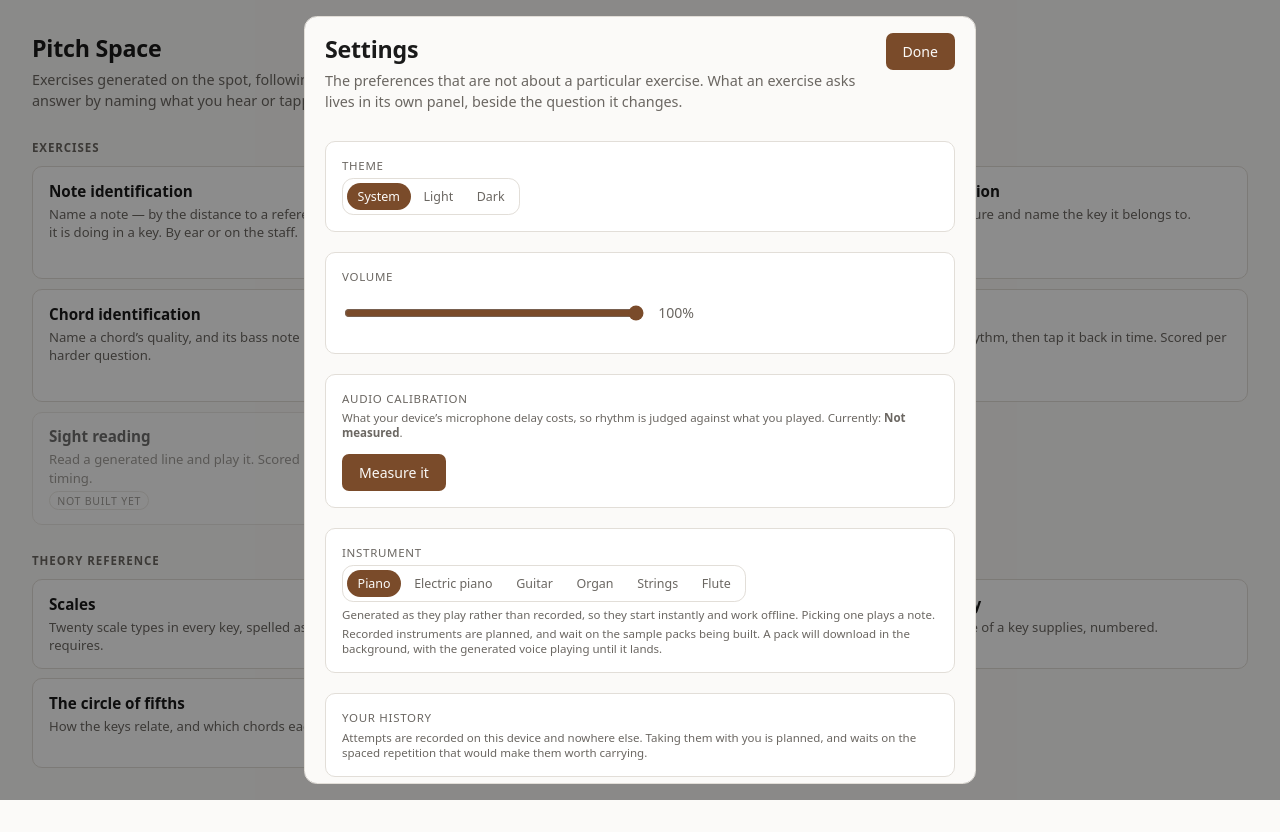
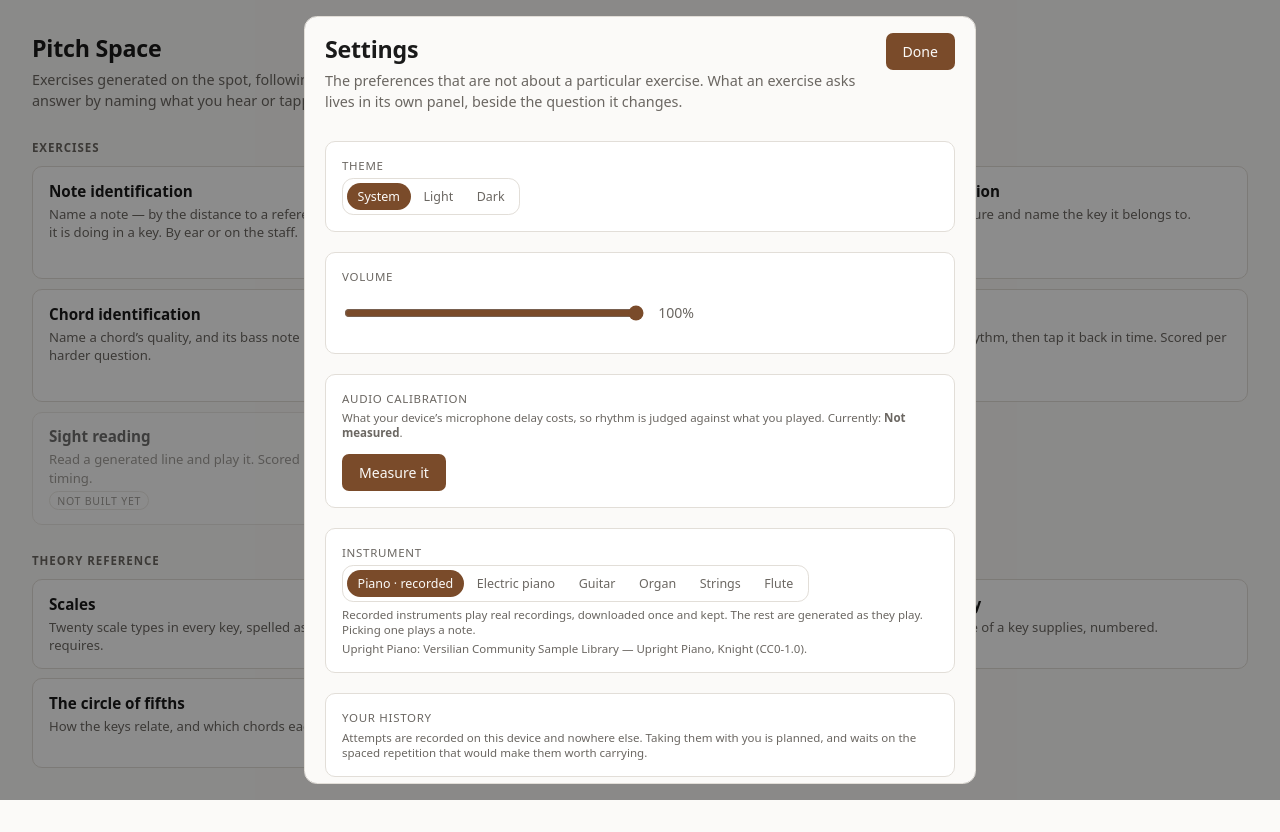
Before and after one commit to deepl0w/pitch_space, a React (Vite) app: page / in a window 1280 px wide. Both pictures are taken after a click on the button 1238 px from the left and 42 px from the top of the page. Built offline with nearby package versions, Linux system fonts and the light colour scheme.

Commit message:
Say which instruments are recorded and credit them from the built index

```diff
--- a/src/ui/screens/Settings.tsx
+++ b/src/ui/screens/Settings.tsx
@@ -1,10 +1,14 @@
 import { entryFor } from '../menu';
 import { Field, OneOf, Panel, Slider } from '../controls';
 import { INSTRUMENTS } from '../../audio/output/instruments';
+import { PACKS, hasPack } from '../../audio/output/sampled';
 import { appSynth } from '../sound';
 import { settingsStore, useSettings } from '../../state/settingsStore';
 
 const entry = entryFor('settings');
+
+/** The packs this build produced, in the order the picker shows them. */
+const RECORDED = PACKS;
 
 /**
  * The preferences that are not about a particular exercise.
@@ -123,7 +127,17 @@ export function Settings({ go }: { go(route: string): void }) {
       <Panel>
         <Field label="Instrument" group>
           <OneOf
-            options={INSTRUMENTS.map((i) => ({ id: i.id, label: i.name }))}
+            /*
+              A recorded instrument says so in its own label rather than
+              in the prose below, because the prose cannot be read while
+              you are choosing — the eye is on the row. Reading it off
+              the generated index means a pack added tomorrow labels
+              itself and nobody has to remember this line exists.
+            */
+            options={INSTRUMENTS.map((i) => ({
+              id: i.id,
+              label: hasPack(i.id) ? `${i.name} \u00b7 recorded` : i.name,
+            }))}
             chosen={appearance.instrument}
             onChange={setInstrument}
           />
@@ -167,15 +181,37 @@ export function Settings({ go }: { go(route: string): void }) {
             middle of one. Same house style; copy it rather than
             inventing a second shape.
           */}
+          {/*
+            Fourth revision, and this one is a fact changing rather than a
+            sentence being wrong: the piano is a recording now. The first
+            three are worth leaving in the comments above as a record of
+            how user-facing copy goes wrong — a false reason, an unmeasured
+            cost, and a comparison to a tier the screen did not show.
+          */}
           <p className="secondary">
-            Generated as they play rather than recorded, so they start instantly
-            and work offline. Picking one plays a note.
+            {RECORDED.length > 0
+              ? `Recorded instruments play real recordings, downloaded once and
+                 kept. The rest are generated as they play.`
+              : 'Generated as they play rather than recorded.'}
+            {' '}Picking one plays a note.
           </p>
-          <p className="secondary">
-            Recorded instruments are planned, and wait on the sample packs being
-            built. A pack will download in the background, with the generated
-            voice playing until it lands.
-          </p>
+          {/*
+            The credit, read off the generated index rather than typed.
+
+            A pack's licence may oblige the app to name its source, and
+            attribution the app does not display is attribution the app has
+            failed to make. Driving it from the index is what stops that
+            being a thing someone has to remember: a pack cannot be added
+            without its credit appearing, because the same build writes
+            both. The current one is CC0 and obliges nothing, which is
+            exactly why it is worth wiring now — the cheap case is a bad
+            time to leave the mechanism unbuilt.
+          */}
+          {RECORDED.map((pack) => (
+            <p className="secondary" key={pack.id}>
+              {pack.name}: {pack.attribution} ({pack.licence}).
+            </p>
+          ))}
         </Field>
       </Panel>
 
```
Also changed, not shown: tools/build-instrument-pack.mjs (+20 -1 lines).
